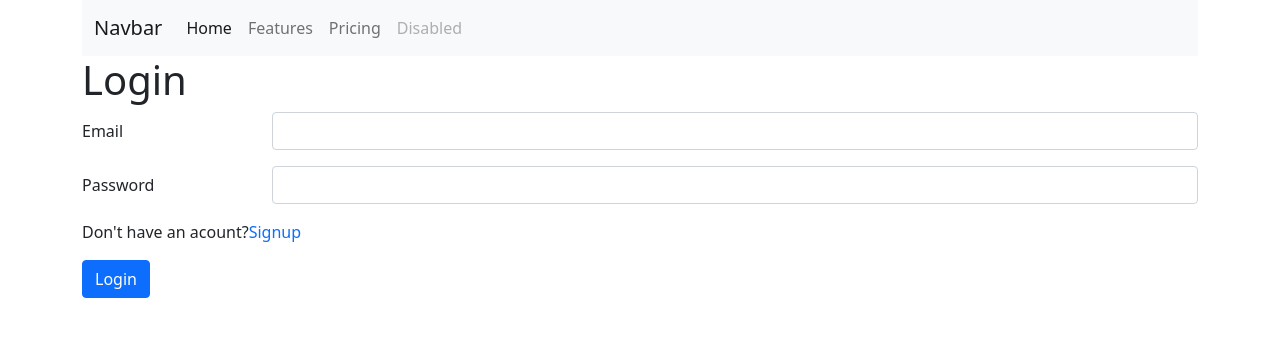
After one commit to daniella307307/Ganza-Daniella, a PHP site: page /login.php in a window 1280 px wide. The commit adds this page. Shown: the top 337 px of the page. Run offline with PHP 8.4, Linux system fonts and the light colour scheme.

Commit message:
Added login.php

```diff
--- a/creation.php
+++ b/creation.php
@@ -4,8 +4,7 @@ if(isset($_POST['submit'])){
     $fullname= $_POST['fullname'];
     $phone_number= $_POST['mobile'];
     $email= $_POST['email'];
-    $password=sha1($_POST['password']);
-    $gender= $_POST['gender'];
+    $password=password_hash($_POST['password'],PASSWORD_DEFAULT);
     $sql="INSERT INTO people(fullname,email,password,gender,phone_number) VALUES('$fullname','$email','$password','$gender','$phone_number')";
 
     $result = $con->query($sql);
--- /dev/null
+++ b/login.php
@@ -0,0 +1,89 @@
+<!DOCTYPE html>
+<html lang="en">
+<head>
+    <meta charset="UTF-8">
+    <meta http-equiv="X-UA-Compatible" content="IE=edge">
+    <meta name="viewport" content="width=device-width, initial-scale=1.0">
+   <link rel="stylesheet" href="./homepage.css">
+    <title>Document</title>
+    <link rel="stylesheet" href="signup.css">
+    <link href="https://cdn.jsdelivr.net/npm/bootstrap@5.0.2/dist/css/bootstrap.min.css" rel="stylesheet" integrity="sha384-EVSTQN3/azprG1Anm3QDgpJLIm9Nao0Yz1ztcQTwFspd3yD65VohhpuuCOmLASjC" crossorigin="anonymous">
+    <script src="https://cdn.jsdelivr.net/npm/bootstrap@5.0.2/dist/js/bootstrap.bundle.min.js" integrity="sha384-MrcW6ZMFYlzcLA8Nl+NtUVF0sA7MsXsP1UyJoMp4YLEuNSfAP+JcXn/tWtIaxVXM" crossorigin="anonymous"></script>
+</head>
+<body>
+<div class="container">
+<nav class="navbar navbar-expand-lg navbar-light bg-light">
+  <div class="container-fluid">
+    <a class="navbar-brand" href="#">Navbar</a>
+    <button class="navbar-toggler" type="button" data-bs-toggle="collapse" data-bs-target="#navbarNavAltMarkup" aria-controls="navbarNavAltMarkup" aria-expanded="false" aria-label="Toggle navigation">
+      <span class="navbar-toggler-icon"></span>
+    </button>
+    <div class="collapse navbar-collapse" id="navbarNavAltMarkup">
+      <div class="navbar-nav">
+        <a class="nav-link active" aria-current="page" href="#">Home</a>
+        <a class="nav-link" href="#">Features</a>
+        <a class="nav-link" href="#">Pricing</a>
+        <a class="nav-link disabled" href="#" tabindex="-1" aria-disabled="true">Disabled</a>
+      </div>
+    </div>
+  </div>
+</nav>
+    <h1>Login</h1>
+<form method='post'>
+
+  <div class="row mb-3">
+    <label for="inputEmail3" class="col-sm-2 col-form-label">Email</label>
+    <div class="col-sm-10">
+      <input type="email" class="form-control" id="inputEmail3" name='email'>
+    </div>
+  </div>
+  <div class="row mb-3">
+    <label for="inputPassword3" class="col-sm-2 col-form-label">Password</label>
+    <div class="col-sm-10">
+      <input type="password" class="form-control" id="inputPassword3" name='password'>
+    </div>
+  </div>
+  <div>
+    <p>Don't have an acount?<a href="user.php" class='link' style='text-decoration:none;'>Signup</a></p>
+  </div>
+  <button type="submit" class="btn btn-primary" name='submit'>Login</button>
+</form>
+</div>
+    <?php
+    include 'connection.php';
+    if(isset($_POST['submit'])){
+        $email=$_POST['email'];
+        $pass=$_POST['password'];
+        //retrive the user's input
+        $sql="SELECT email,password FROM people WHERE email='$email' ";
+        $result=$con->query($sql);
+        if($result->num_rows>0){
+            $row=mysqli_fetch_assoc($result);
+            $emaildb=$row['email'];
+            $password_hash=$row['password'];
+        } else{
+            echo "The user doesn't exist";
+        }
+
+        //validate the user's credintials
+
+
+        if(password_verify($pass,$password_hash)){
+            // start a new session
+
+            session_start();
+            //set session variable
+
+            $_SESSION['email']=$email;
+
+            //redirect the user to the homepage
+
+            header('location:display.php');
+        }else{
+            //Display an error message
+          echo "<p>Invalid username or password.</p>";
+        }
+    }
+    ?>
+</body>
+</html>
--- a/student.sql
+++ b/student.sql
@@ -46,7 +46,6 @@ INSERT INTO `people` (`id`, `fullname`, `email`, `password`, `gender`, `phone_nu
 (4, 'Imuragire', 'michelle12@gmail.com', 'f924c83dd4434b1985d3e6a3a2963e4266c52913', 'Male', 2147483647),
 (8, 'Ineza Celia', 'celia@gmail.com', '51eac6b471a284d3341d8c0c63d0f1a286262a18', 'Female', 789567423),
 (11, 'Preston Irakoze', 'preston30@gmail.com', 'c48ea64e72384e0847b396b2874916ef36cc1a6a', 'Male', 2147483647);
-
 -- --------------------------------------------------------
 
 --
```
Also changed, not shown: display.php (+22 -4 lines), download.php (+7 -6 lines), update.php (+17 -0 lines), user.php (+20 -0 lines).
